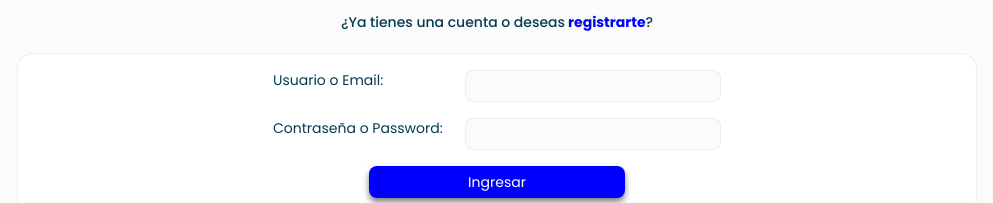
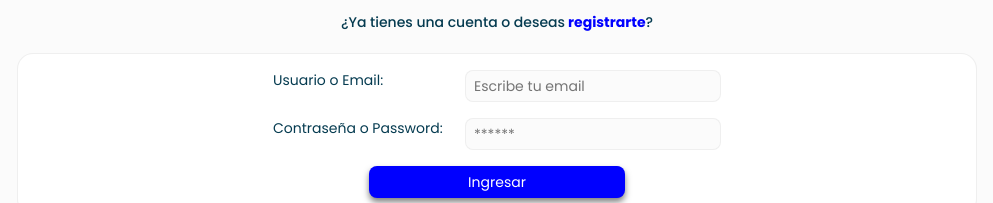
Before and after one commit to alej098/wellhome-web, a React (Vite) app: page / in a window 1280 px wide. Shown: the part 654-857 px from the top of the page, without its empty margins (143-1136 px from the left). Built offline with nearby package versions, Linux system fonts and the light colour scheme; no server answers.

Commit message:
Login Conectado y funcionando

```diff
--- a/src/App.jsx
+++ b/src/App.jsx
@@ -7,6 +7,7 @@ import Landing from "./views/landing";
 import Home from "./views/home";
 import Register from './Components/Register/Register'
 import Developers from "./views/developers";
+import Working from "./views/working";
 
 //Imports Condo
 
@@ -18,6 +19,7 @@ const App = () => {
         <Route path="/home" element={<Home />} />
         <Route path='/register' element={<Register />} />
         <Route path="/devs" element={<Developers />} />
+        <Route path="/working" element={<Working />} />
       </Routes>
     </div>
   );
--- a/src/Components/Login.jsx
+++ b/src/Components/Login.jsx
@@ -1,4 +1,7 @@
 import React from "react";
+import { useState } from "react";
+import { useNavigate } from "react-router-dom";
+import { postLoginForm } from "../utils/apiRequest";
 import imgClose from "../assets/icons/circle-xmark-regular.svg";
 
 const Login = ({setLoginModal}) => {
@@ -7,24 +10,73 @@ const Login = ({setLoginModal}) => {
     setLoginModal(false);
   }
 
+  const [user, setUser] = useState({
+    login:'',
+    password:''
+  });
+
+  const [error, setError] = useState("");
+  const navigate = useNavigate();
+
+  const handleChange = ({ target: { value, name } }) => {
+    setUser({ ...user, [name]: value })
+  }
+
+  const handleSubmit = async (e) => {
+    e.preventDefault();
+    setError("");
+
+    try {
+      const response = await postLoginForm(user);
+      console.log("Ingreso Exitoso", response);
+      setUser({ login: '', password: '' });
+      navigate("/working");
+    } catch (error) {
+      console.error("Fallo el proceso de Login", error);
+
+      if (error.message) {
+        setError(error.message);
+      } else {
+          setError("Ocurrió un error durante el inicio de sesión.");
+        }
+
+    }
+  };
+
   return (
     <div className="login__container">
       {setLoginModal && <div onClick={close_modal} className="login__container__close__icon">
         <img src={imgClose} alt="" />
       </div>}
+
       <form action="#" method="post" className="login__form">
+
         <div className="input__group">
-          <label htmlFor="username">Usuario o Email:</label>
-          <input type="text" id="username" name="username" required />
+          <label htmlFor="login">Usuario o Email:</label>
+          <input
+            onChange={handleChange}
+            type="email"
+            id="login"
+            name="login"
+            autoComplete="on"
+            placeholder="Escribe tu email"
+            required />
         </div>
 
         <div className="input__group">
           <label htmlFor="password">Contraseña o Password:</label>
-          <input type="password" id="password" name="password" required />
+          <input
+            onChange={handleChange}
+            type="password"
+            id="password"
+            name="password"
+            autoComplete="off"
+            placeholder="******"
+            required  />
         </div>
 
         <div className="login__submit">
-          <button className="login__submit__button" type="submit">
+          <button onClick={handleSubmit} className="login__submit__button" type="submit">
             Ingresar
           </button>
         </div>
--- a/src/utils/apiRequest.js
+++ b/src/utils/apiRequest.js
@@ -1,4 +1,4 @@
-import { preregister } from './endpoints';
+import { preregister, login } from './endpoints';
 import axios from 'axios';
 
 const api = import.meta.env.VITE_REACT_APP_API_URL;
@@ -14,3 +14,12 @@ export const postPreRegisterForm = async (form) => {
         console.error({ error: error });
     }
 };
+
+export const postLoginForm = async (user) => {
+    try {
+        const response = await axios.post(`${api}${login}`, user);
+        return response.data;
+    } catch (error) {
+        throw error.response?.data || error;
+    }
+};
--- /dev/null
+++ b/src/views/working.jsx
@@ -0,0 +1,9 @@
+import React from 'react'
+
+const Working = () => {
+  return (
+    <div>working</div>
+  )
+}
+
+export default Working
```
